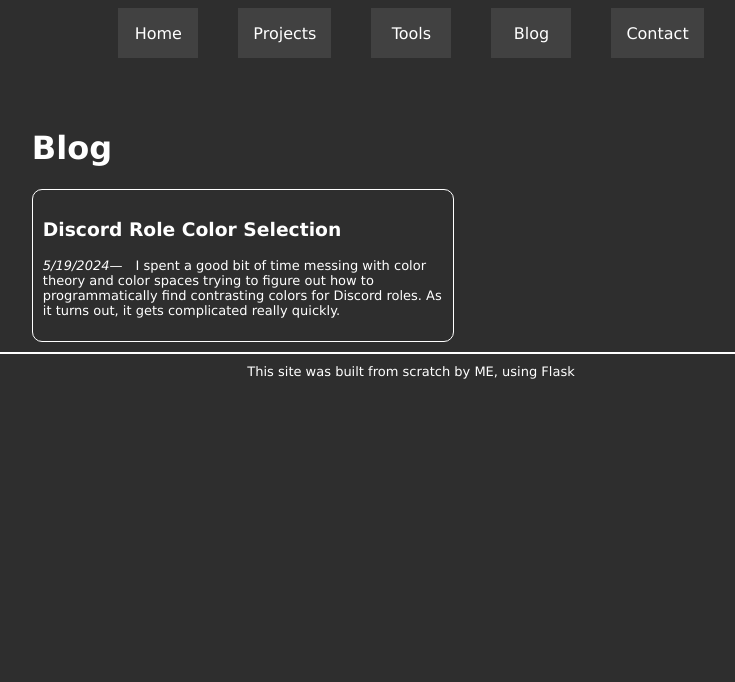
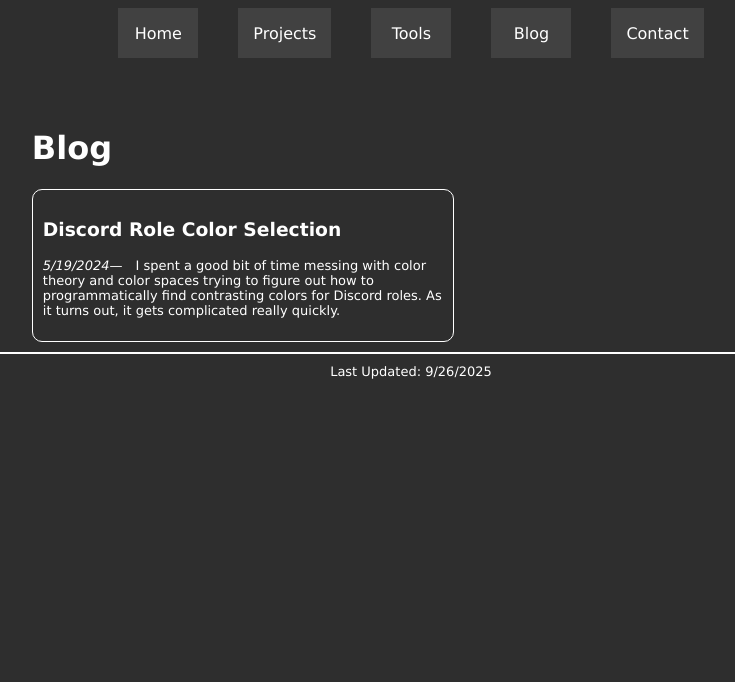
Before and after one commit to Bytestorm5/PortfolioSite, a Flask app: page /blog in a window 1280 px wide. Shown: the top 682 px of the page, without its empty margins (229-964 px from the left). Run offline with Flask 3, Linux system fonts and the light colour scheme.

Commit message:
Update base.html

```diff
--- a/templates/base.html
+++ b/templates/base.html
@@ -36,7 +36,7 @@
             {% block sidebar_right %}{% endblock %}
         </div>
         <div class="site-footer">
-            This site was built from scratch by ME, using Flask
+            Last Updated: 9/26/2025
         </div>
     </div>
     </body>
```
